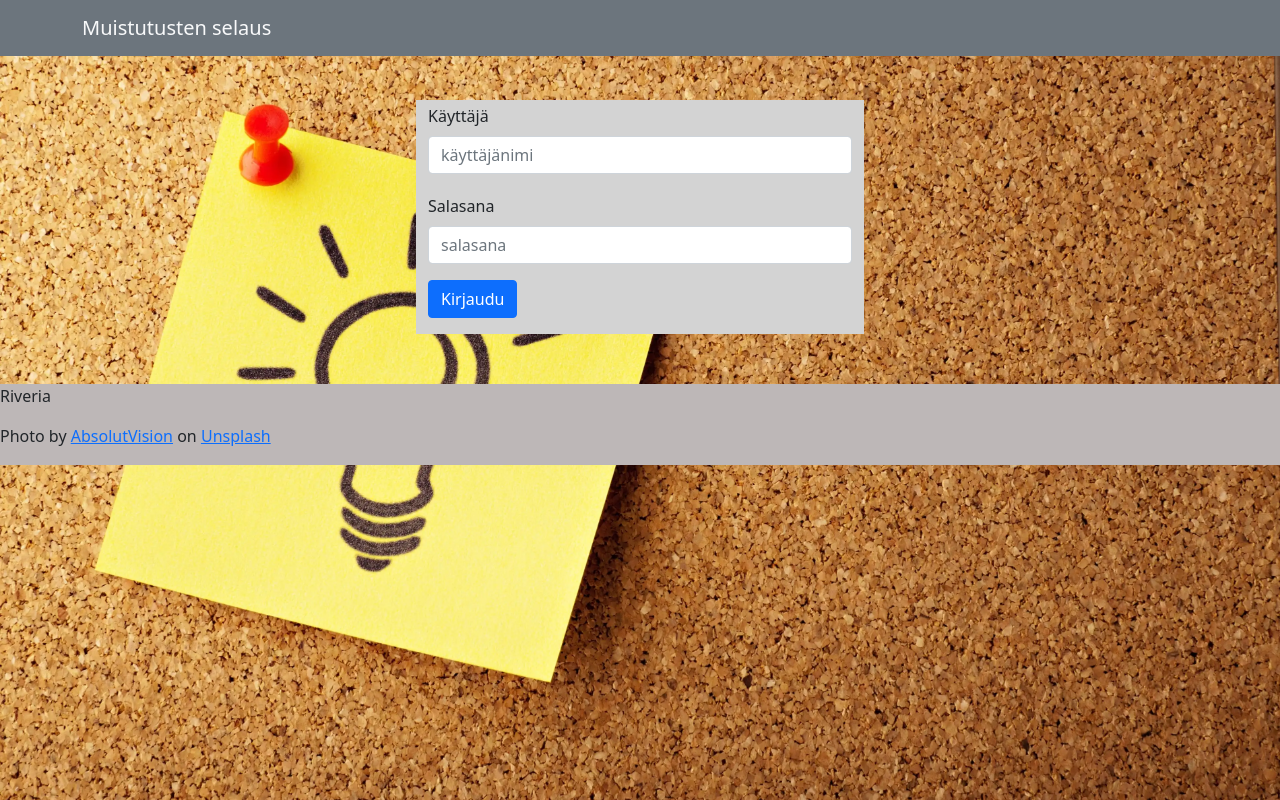
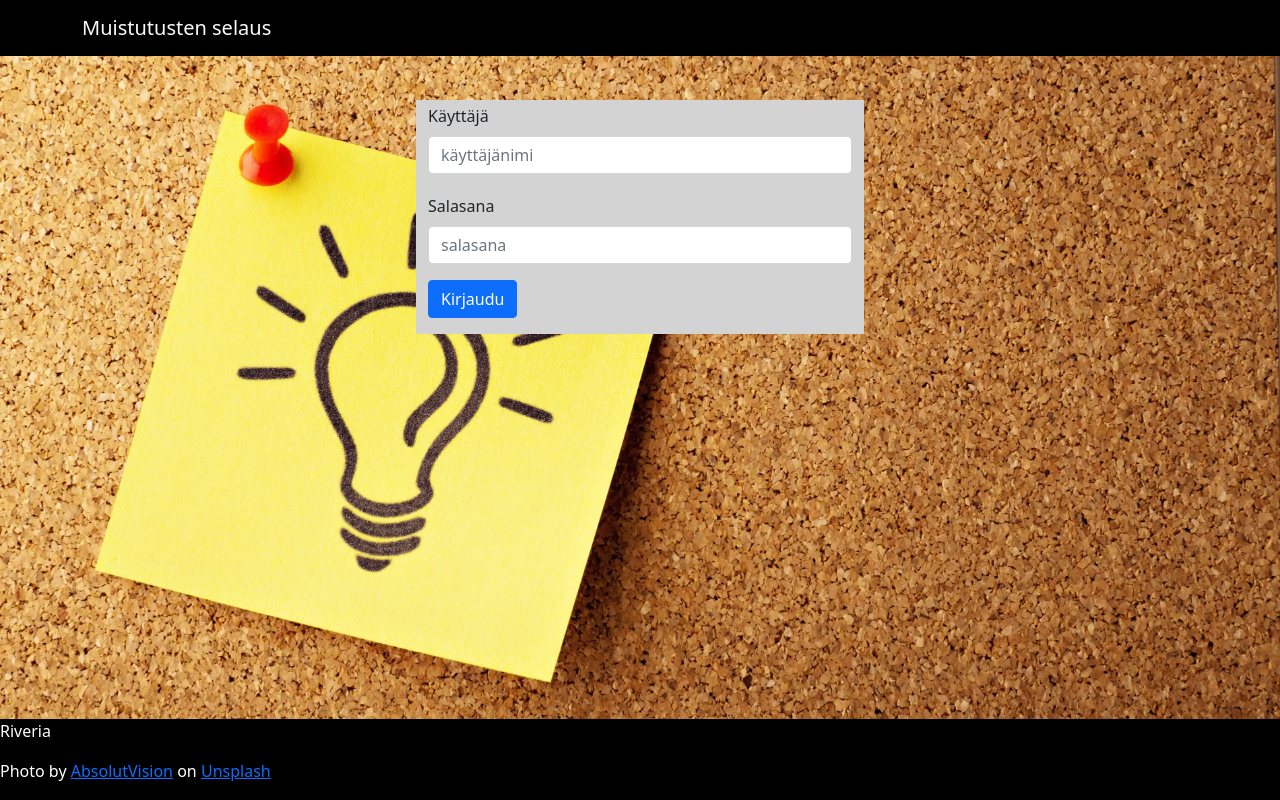
Before and after one commit to lauriruusk/remainders-frontend, a React (Create React App) app: page / in a window 1280 px wide. Built offline with nearby package versions, Linux system fonts and the light colour scheme; the HTML template or start-up script is replaced by a standard one.

Commit message:
css härväystä

```diff
--- a/public/index.html
+++ b/public/index.html
@@ -5,6 +5,7 @@
     <script src="%PUBLIC_URL%/static/config.js"></script>
     <meta name="viewport" content="width=device-width, initial-scale=1" />
     <meta name="theme-color" content="#000000" />
+    <link rel="icon" href="https://riverialainen.fi/wp-content/uploads/2018/04/cropped-Riveria_tunnus_punainen-32x32.png">
     <title>Muistutukset</title>
   </head>
   <body background="absolutvision_convert50.webp">
--- a/src/App.css
+++ b/src/App.css
@@ -54,10 +54,19 @@ body {
 
 footer {
   margin-top: 50px;
-  background-color: rgb(189, 183, 183);
+  color: white;
+  background-color: #000000;
   padding-bottom: 1px;
+  position: fixed;
+  left: 0;
+  bottom: 0;
+  right: 0;
 }
 
 #logged {
   margin-top: 22px;
 }
+
+#hworkaround {
+  background-color: black;
+}
--- a/src/App.js
+++ b/src/App.js
@@ -13,6 +13,7 @@ import loginService from './services/login';
 import errorManager from './controllers/errorctrl';
 import 'bootstrap/dist/css/bootstrap.min.css';
 import './App.css';
+// import './scss/custom.scss'
 
 const App = () => {
   const [remainders, setRemainders] = useState([]);
--- a/src/components/DCard.jsx
+++ b/src/components/DCard.jsx
@@ -3,7 +3,7 @@ import { Card } from 'react-bootstrap';
 
 const DCard = ({ rm, idx }) => (
   <div>
-    <Card>
+    <Card className="bg-yellow">
       <Card.Body>
         <Card.Text className="text-center">
           {idx + 1}
--- a/src/components/Header.jsx
+++ b/src/components/Header.jsx
@@ -7,7 +7,8 @@ import LoggedInForm from './LoggedInForm';
 const Header = ({ user, search, setFlt, logout }) => {
 
   return (
-    <Navbar className="navbar fixed-top navbar-light bg-secondary">
+    // <div id="hworkaround">
+      <Navbar className="navbar fixed-top navbar-light bg-black" >
         <Container>
           <Navbar.Brand className="text-light" href="#home">Muistutusten selaus</Navbar.Brand>
           <Navbar.Toggle />
@@ -15,10 +16,11 @@ const Header = ({ user, search, setFlt, logout }) => {
             {user !== null && <LoggedInForm user={user}/>}
             {user !== null && <SearchForm search={search} setFlt={setFlt} />}
             <p> </p>
-          {user !== null && <Button className="text-light ml-5" onClick={logout}>Kirjaudu ulos</Button>}
+            {user !== null && <Button className="text-light ml-5 bg-red" onClick={logout}>Kirjaudu ulos</Button>}
           </Navbar.Collapse>
         </Container>
       </Navbar>
+    // </div>
   );
 };
 
```
Also changed, not shown: scss/custom.scss (added, +7 -0 lines), src/scss/custom.scss (added, +7 -0 lines), 2 other files (tests, documents, lock files or other folders). Lines whose indentation alone changed are shown as unchanged.
